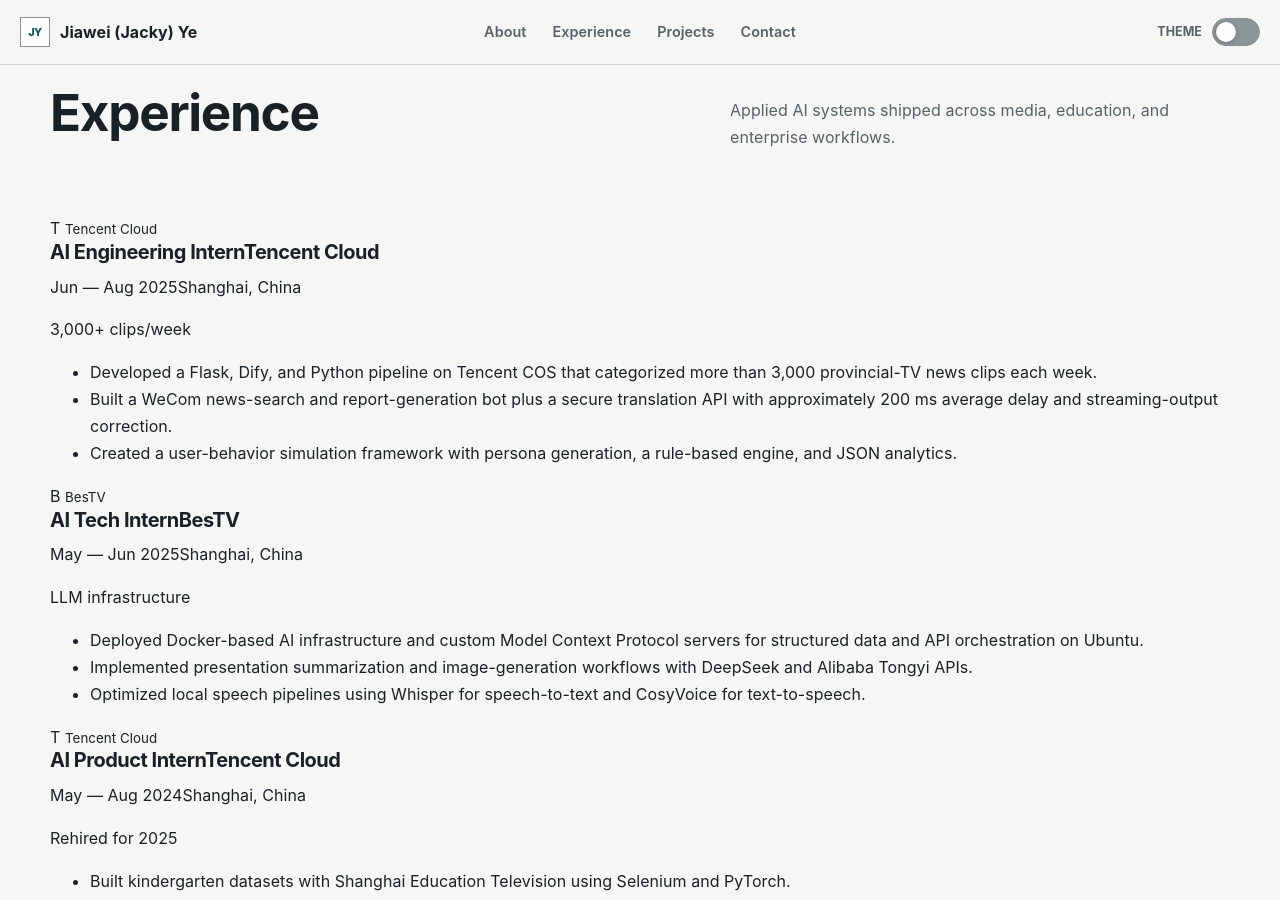
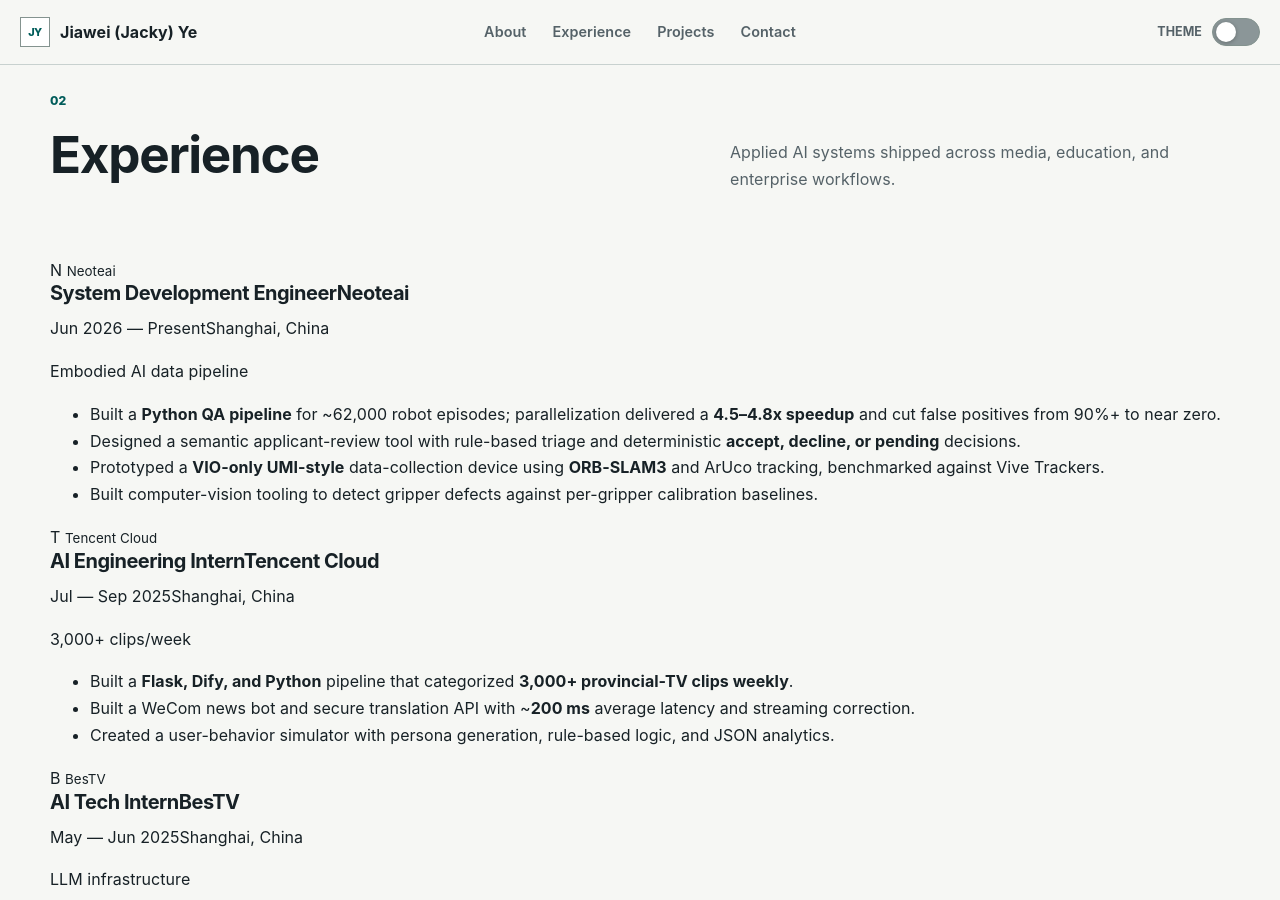
Before and after one commit to oldyemeister/oldyemeister.github.io, a Jekyll site: the page built from index.html, in a window 1280 px wide and 900 px high, scrolled down 1738 px. Built offline with Jekyll 4.4.1, drawn with Linux system fonts in a browser that asks for light colours; some of the changed text lies outside the part shown.

Commit message:
Update portfolio experience content and controls

```diff
--- a/_data/content.yml
+++ b/_data/content.yml
@@ -41,39 +41,59 @@ about:
     - "DE1-SoC, Quartus, PlatformIO"
     - "PyTorch, TensorFlow, RAG"
     - "Blender, AutoCAD, 3D Printing"
+    - "Chinese (native), English (native/bilingual), Shanghainese (native), Japanese (limited working proficiency)"
 
 experience_section:
   heading: "Experience"
   introduction: "Applied AI systems shipped across media, education, and enterprise workflows."
 
 experience:
+  - company: "Neoteai"
+    role: "System Development Engineer"
+    location: "Shanghai, China"
+    dates: "Jun 2026 — Present"
+    impact: "Embodied AI data pipeline"
+    highlights:
+      - "Built a <strong>Python QA pipeline</strong> for ~62,000 robot episodes; parallelization delivered a <strong>4.5–4.8x speedup</strong> and cut false positives from 90%+ to near zero."
+      - "Designed a semantic applicant-review tool with rule-based triage and deterministic <strong>accept, decline, or pending</strong> decisions."
+      - "Prototyped a <strong>VIO-only UMI-style</strong> data-collection device using <strong>ORB-SLAM3</strong> and ArUco tracking, benchmarked against Vive Trackers."
+      - "Built computer-vision tooling to detect gripper defects against per-gripper calibration baselines."
   - company: "Tencent Cloud"
     role: "AI Engineering Intern"
     location: "Shanghai, China"
-    dates: "Jun — Aug 2025"
+    dates: "Jul — Sep 2025"
     impact: "3,000+ clips/week"
     highlights:
-      - "Developed a Flask, Dify, and Python pipeline on Tencent COS that categorized more than 3,000 provincial-TV news clips each week."
-      - "Built a WeCom news-search and report-generation bot plus a secure translation API with approximately 200 ms average delay and streaming-output correction."
-      - "Created a user-behavior simulation framework with persona generation, a rule-based engine, and JSON analytics."
+      - "Built a <strong>Flask, Dify, and Python</strong> pipeline that categorized <strong>3,000+ provincial-TV clips weekly</strong>."
+      - "Built a WeCom news bot and secure translation API with ~<strong>200 ms</strong> average latency and streaming correction."
+      - "Created a user-behavior simulator with persona generation, rule-based logic, and JSON analytics."
   - company: "BesTV"
     role: "AI Tech Intern"
     location: "Shanghai, China"
     dates: "May — Jun 2025"
     impact: "LLM infrastructure"
     highlights:
-      - "Deployed Docker-based AI infrastructure and custom Model Context Protocol servers for structured data and API orchestration on Ubuntu."
-      - "Implemented presentation summarization and image-generation workflows with DeepSeek and Alibaba Tongyi APIs."
-      - "Optimized local speech pipelines using Whisper for speech-to-text and CosyVoice for text-to-speech."
+      - "Deployed <strong>Docker</strong> AI infrastructure and custom <strong>MCP servers</strong> for structured-data and API orchestration."
+      - "Implemented presentation-summarization and image-generation workflows with DeepSeek and Tongyi APIs."
+      - "Optimized local speech pipelines with <strong>Whisper</strong> and <strong>CosyVoice</strong>."
   - company: "Tencent Cloud"
     role: "AI Product Intern"
     location: "Shanghai, China"
     dates: "May — Aug 2024"
     impact: "Rehired for 2025"
     highlights:
-      - "Built kindergarten datasets with Shanghai Education Television using Selenium and PyTorch."
-      - "Deployed Dockerized scrapers for daily collection from WeChat public accounts."
-      - "Contributed to an AI-driven news-sorting system for Zhejiang Television and earned a return internship for 2025."
+      - "Built kindergarten datasets with Shanghai Education Television using <strong>Selenium</strong> and <strong>PyTorch</strong>."
+      - "Deployed Dockerized scrapers for daily WeChat public-account collection."
+      - "Contributed to an AI news-sorting system and earned a return internship for 2025."
+  - company: "Bilibili Group"
+    role: "Content Creator"
+    location: "Shanghai, China"
+    dates: "Mar 2022 — Sep 2025"
+    impact: "10K+ followers, 1.7M+ views"
+    highlights:
+      - "Grew a Bilibili channel to <strong>10,000+ followers</strong> with Mandarin videos on F1 history and racecar engineering."
+      - "Edited in <strong>Adobe Premiere</strong> and designed Photoshop thumbnails; the top video reached <strong>400,000+ views</strong> and the channel 1.7M+."
+      - "Turned complex motorsport-engineering research into accessible scripts."
 
 projects_section:
   heading: "Selected projects"
```
Also changed, not shown: assets/css/redesign.css (+32 -1 lines), assets/themes/persona/p4r_style.css (added, +103 -0 lines).
